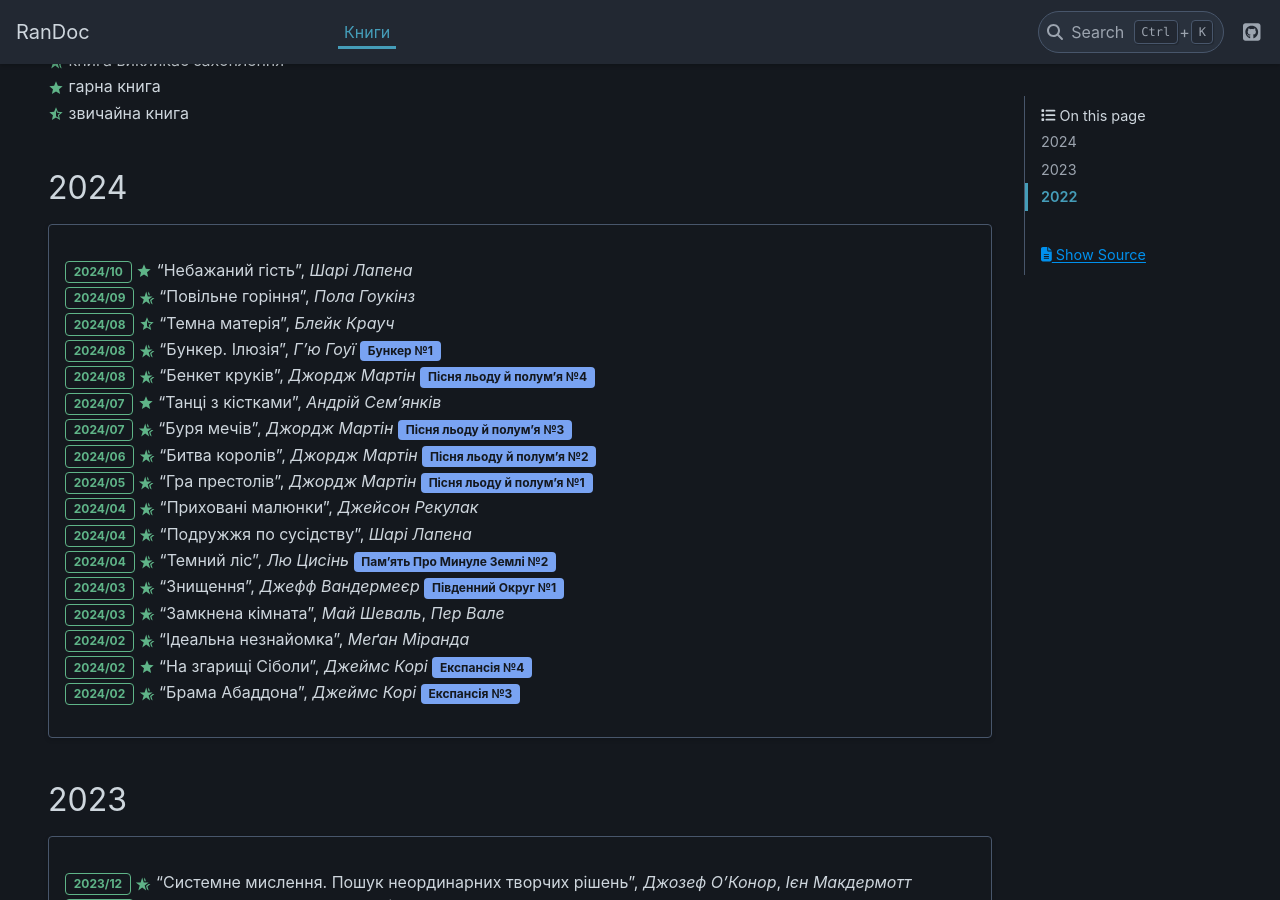
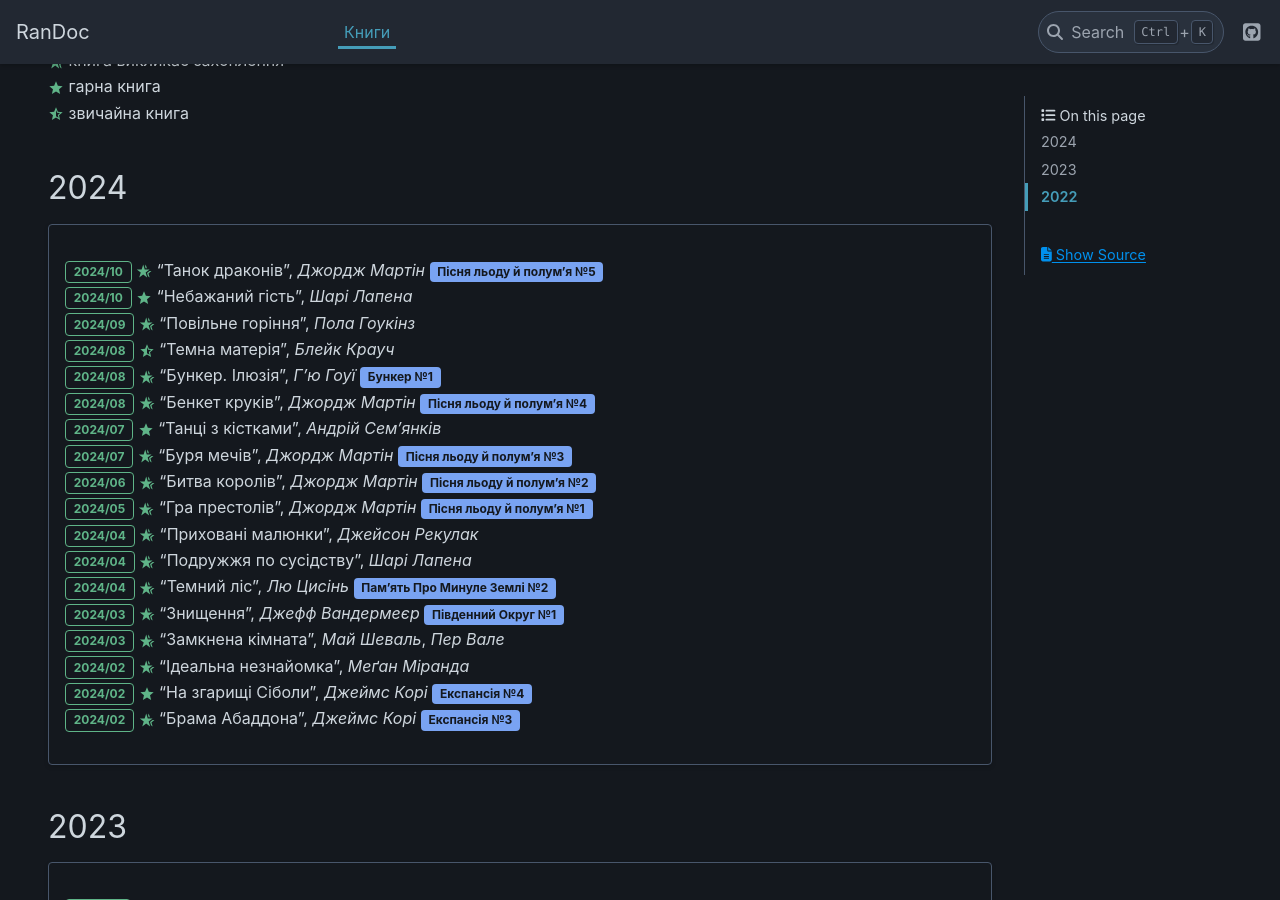
Before and after one commit to grembeter/randoc, a Sphinx documentation site: the page built from docs/source/books.rst, in a window 1280 px wide and 900 px high, scrolled down 408 px. Built offline with Sphinx 7.4.7 and the PyData theme 0.15.4, drawn with Linux system fonts in a browser that asks for light colours.

Commit message:
books: add A Dance with Dragons
Signed-off-by: Grygorii Tertychnyi <grembeter@gmail.com>

```diff
--- a/docs/source/books.rst
+++ b/docs/source/books.rst
@@ -27,6 +27,7 @@
 
 .. card::
 
+   | :bdg-success-line:`2024/10` |+| "Танок драконів", *Джордж Мартін* :bdg-info:`Пісня льоду й полум'я №5`
    | :bdg-success-line:`2024/10` |/| "Небажаний гість", *Шарі Лапена*
    | :bdg-success-line:`2024/09` |+| "Повільне горіння", *Пола Гоукінз*
    | :bdg-success-line:`2024/08` |-| "Темна матерія", *Блейк Крауч*
```
